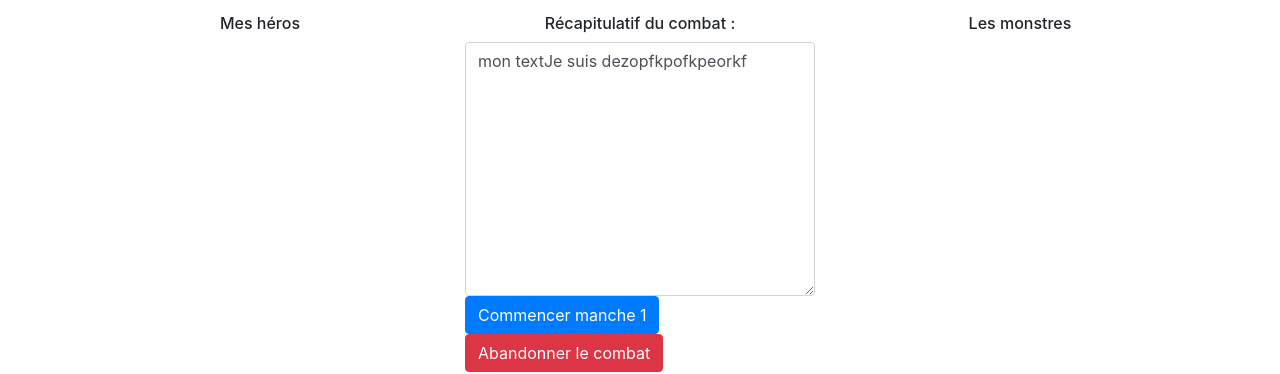
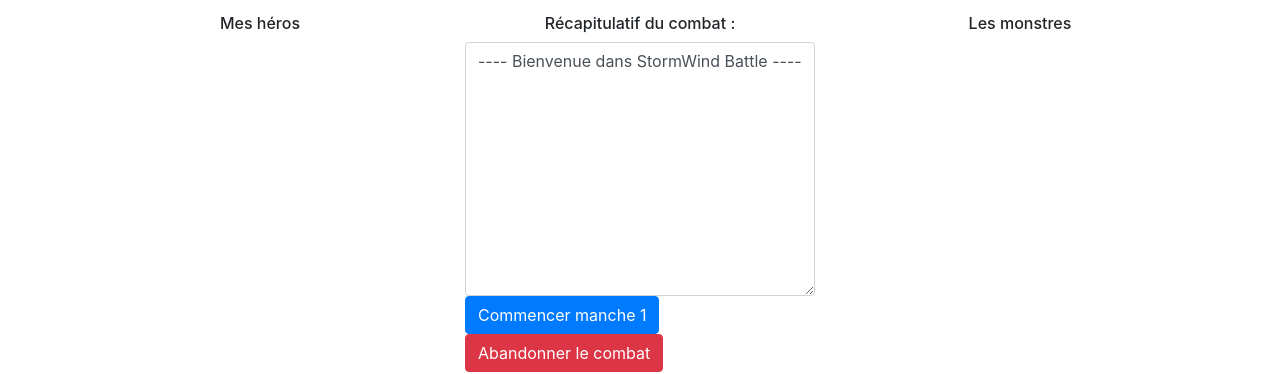
Before and after one commit to YorKeN-git/swbattle, an Angular app: page /combat in a window 1280 px wide. Both pictures are taken after a click on the button "Démarrer le combat". Shown: the part 310-684 px from the top of the page. Built offline with nearby package versions, Linux system fonts and the light colour scheme.

Commit message:
WIP : méthode attaquer

```diff
--- a/src/app/components/lancer-partie/lancer-partie.component.html
+++ b/src/app/components/lancer-partie/lancer-partie.component.html
@@ -31,7 +31,7 @@
         <!-- Mon panel  -->
         <div class="col">
             <h6> Récapitulatif du combat : </h6>
-            <textarea class="form-control" name="" id="" cols="50" rows="10">mon text{{rapportCombat}}</textarea>
+            <textarea class="form-control" name="" id="" cols="50" rows="10">{{manche}}</textarea>
             <button type="button" class="btn btn-primary" (click)="attaquer()">Commencer manche {{nbManche}}</button>
             <button type="button" class="btn btn-danger">Abandonner le combat</button>
         </div>
--- a/src/app/components/lancer-partie/lancer-partie.component.ts
+++ b/src/app/components/lancer-partie/lancer-partie.component.ts
@@ -25,7 +25,9 @@
   monstresList: Monstre[];
 
   nbManche: number = 1;
-  rapportCombat: string[] = ["Je suis dezopfkpofkpeorkf"];
+  rapportCombat: string[] = ["---- Bienvenue dans StormWind Battle ----\n\r"];
+  manche: string = "---- Bienvenue dans StormWind Battle ----\n\r";
+
 
   constructor(private partieService: PartieService) { }
 
@@ -52,7 +54,11 @@
   }
 
   attaquer(){
-    this.rapportCombat.push("---- Début de la manche "+ this.nbManche + " ----");
+    //Fait appel à notre service
+    //WIP
+    this.manche = "---- Début de la manche " + this.nbManche + " ---- \n\r";
+    //Enregistre notre combat dans une list (possible feature)
+    this.rapportCombat.push(this.manche);
     this.nbManche++;
     console.log(this.rapportCombat);
   }
--- /dev/null
+++ b/src/app/modeles/partie.ts
@@ -0,0 +1,11 @@
+import { Hero } from './hero';
+import { Monstre } from './monstre';
+
+export class Partie {
+    nbManche: number;
+    heroList: Hero[]
+    monstreList: Monstre[];
+
+    Partie(){}
+
+}
--- a/src/app/services/partie.service.ts
+++ b/src/app/services/partie.service.ts
@@ -1,6 +1,7 @@
 import { Injectable } from '@angular/core';
 import { MonstreService } from './monstre.service';
 import { HeroServiceService } from './hero-service.service';
+import { Partie } from '../modeles/partie';
 
 @Injectable({
   providedIn: 'root'
@@ -21,4 +22,12 @@
   getMonstreList(){
     return this.monstreService.monstreList;
   }
+
+  attaquer(partie: Partie, rand: number){
+    if(rand <= 50){
+      //les Héros attaquent en premier les monstres
+    }else{
+      //les monstres attaquent en premier les héros
+    }
+  }
 }
```
Also changed, not shown: 1 other file (tests, documents, lock files or other folders).
